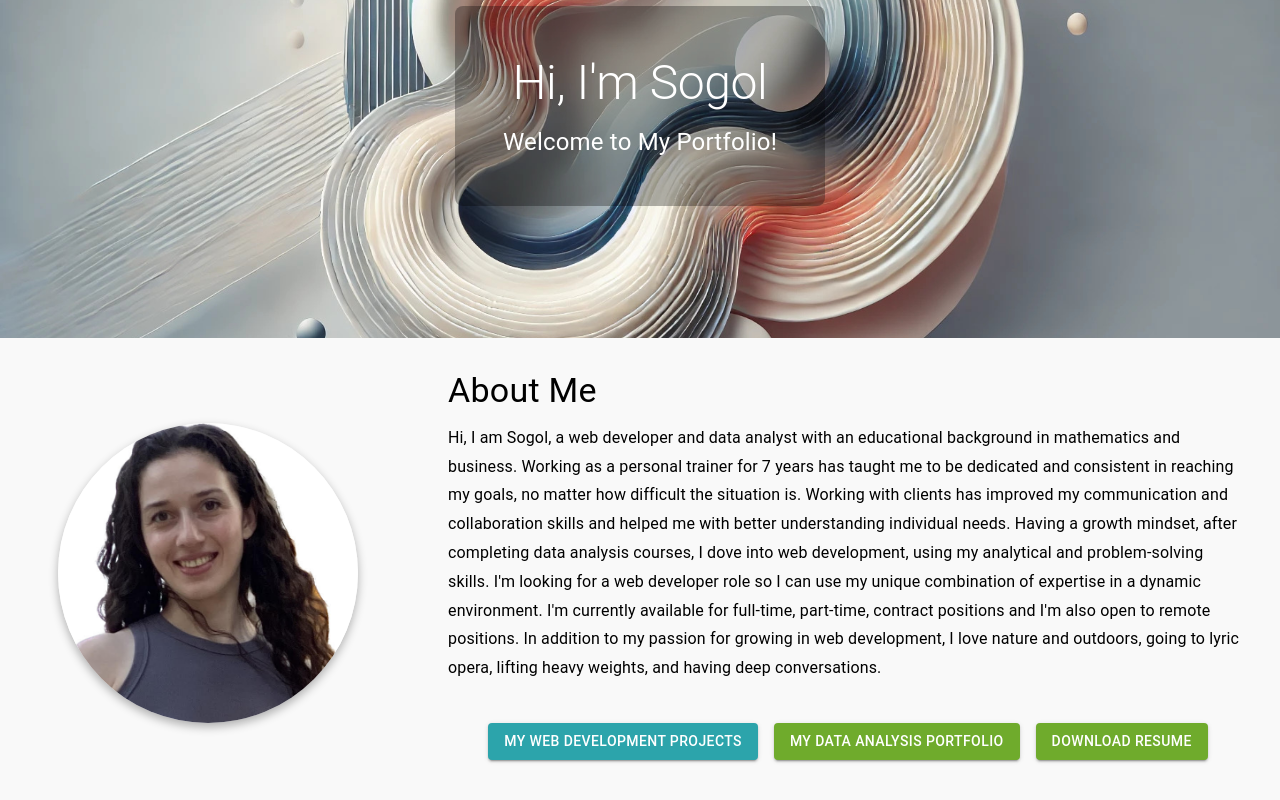
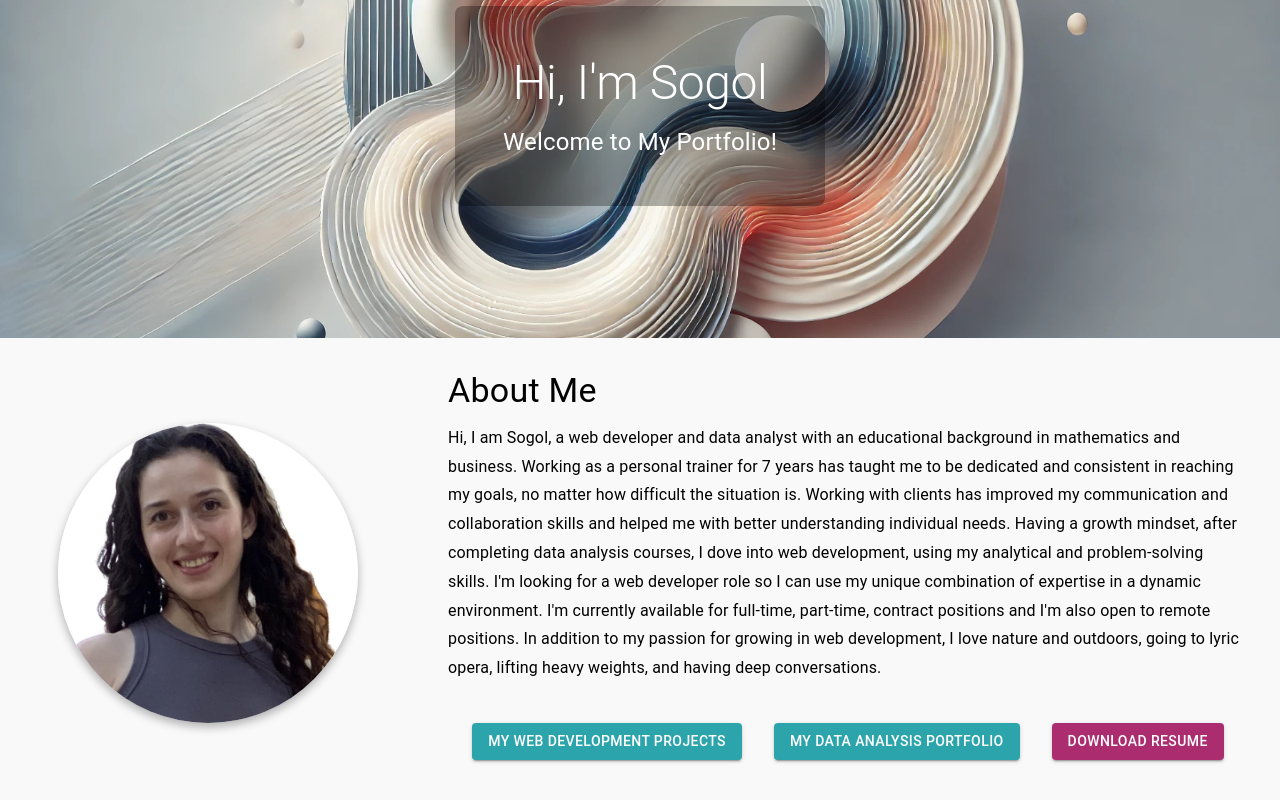
Before and after one commit to Sogolsa/react-vite-portfolio-website, a React (Vite) app: page / in a window 1280 px wide. Shown: the part 222-1022 px from the top of the page. Built offline with nearby package versions, Linux system fonts and the light colour scheme.

Commit message:
Added resume and fixed hamburger menu scroll issues

```diff
--- a/package.json
+++ b/package.json
@@ -16,7 +16,8 @@
     "@mui/material": "^6.4.1",
     "react": "^18.3.1",
     "react-dom": "^18.3.1",
-    "react-router-dom": "^7.1.3"
+    "react-router-dom": "^7.1.3",
+    "react-scroll": "^1.9.0"
   },
   "devDependencies": {
     "@eslint/js": "^9.17.0",
--- a/src/components/About.jsx
+++ b/src/components/About.jsx
@@ -41,8 +41,11 @@ const About = () => {
           </Typography>
           <Box
             sx={{
-              textAlign: "center",
+              display: "flex",
+              justifyContent: "center",
+              flexWrap: "wrap",
               marginTop: 4,
+              gap: 2,
             }}
           >
             {/* Web Development Projects Button */}
@@ -50,7 +53,11 @@ const About = () => {
               variant="contained"
               component={Link}
               to="/work"
-              sx={{ margin: 1, backgroundColor: "#2ca4ab" }}
+              sx={{
+                margin: 1,
+                backgroundColor: "#2ca4ab",
+                "&:hover": { backgroundColor: "#4E979B" },
+              }}
             >
               My Web Development Projects
             </Button>
@@ -60,7 +67,11 @@ const About = () => {
               variant="contained"
               href="https://sogolsa.github.io/Sogol.Portfolio.github.io/"
               target="_blank"
-              sx={{ margin: 1, backgroundColor: "#6fab2c" }}
+              sx={{
+                margin: 1,
+                backgroundColor: "#2ca4ab",
+                "&:hover": { backgroundColor: "#4E979B" },
+              }}
             >
               My Data Analysis Portfolio
             </Button>
@@ -69,7 +80,7 @@ const About = () => {
               href="https://drive.google.com/file/d/1wsP1J_0mosQGI3-rJv82oqMOWTmKoFYU/view?usp=sharing"
               download="sogol-saadat-resume.pdf"
               target="_blank"
-              sx={{ margin: 1, backgroundColor: "#6fab2c" }}
+              sx={{ margin: 1, backgroundColor: "#ab2c6f" }}
             >
               Download Resume
             </Button>
--- a/src/components/NavBar.jsx
+++ b/src/components/NavBar.jsx
@@ -12,7 +12,7 @@ import {
   ListItemText,
 } from "@mui/material";
 import MenuIcon from "@mui/icons-material/Menu";
-import { Link } from "react-router-dom";
+import { Link as ScrollLink } from "react-scroll";
 import logo from "../assets/sogol-saadat-logo2.png";
 
 const NavBar = () => {
@@ -30,8 +30,8 @@ const NavBar = () => {
   };
 
   const menuItems = [
-    { text: "Home", link: "/home" },
-    { text: "About", link: "/about" },
+    { text: "Home", link: "top" },
+    { text: "About", link: "about" },
     { text: "Work", link: "/work" },
     { text: "Contact", link: "/contact" },
   ];
@@ -70,7 +70,7 @@ const NavBar = () => {
           <Button color="inherit" href="#about">
             About
           </Button>
-          <Button color="inherit" href="#work">
+          <Button color="inherit" component={ScrollLink} to="/work">
             Work
           </Button>
           <Button color="inherit" href="#contact">
@@ -99,8 +99,20 @@ const NavBar = () => {
             <List>
               {menuItems.map((item) => (
                 <ListItem key={item.text} disablePadding>
-                  <ListItemButton component={Link} to={item.link}>
-                    <ListItemText primary={item.text} />
+                  <ListItemButton>
+                    <ScrollLink
+                      to={item.link}
+                      smooth={true}
+                      duration={500}
+                      onClick={() => setDrawerOpen(false)}
+                      style={{
+                        width: "100%",
+                        textDecoration: "none",
+                        color: "inherit",
+                      }}
+                    >
+                      <ListItemText primary={item.text} />
+                    </ScrollLink>
                   </ListItemButton>
                 </ListItem>
               ))}
```
Also changed, not shown: 1 other file (tests, documents, lock files or other folders).
